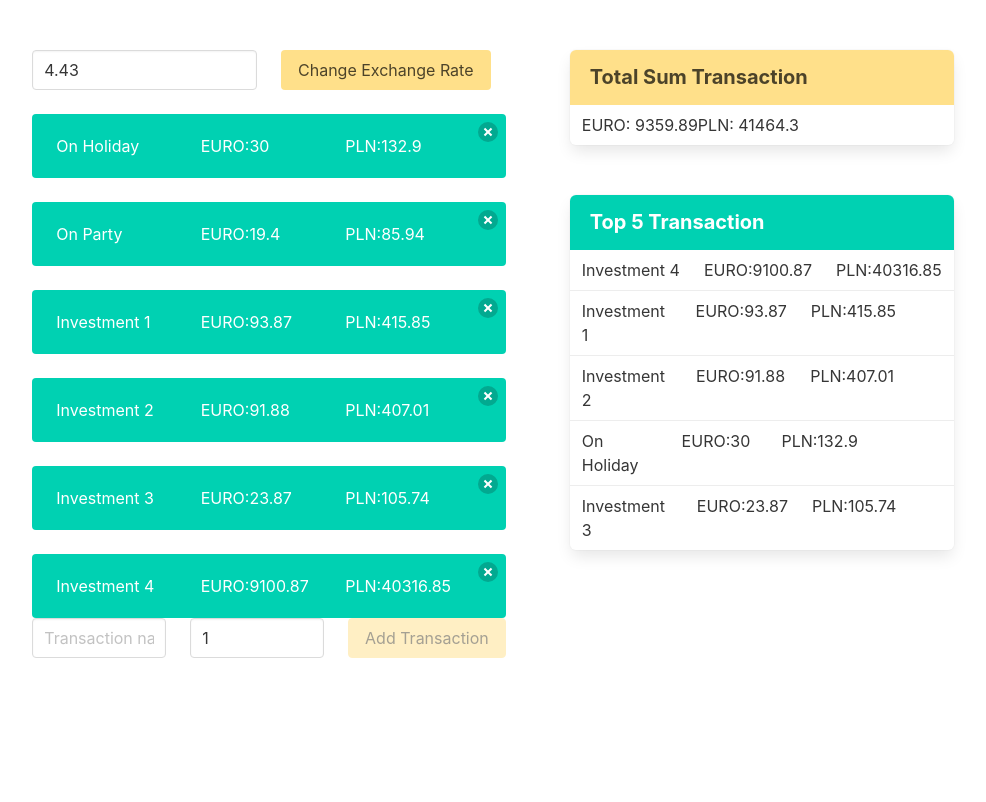
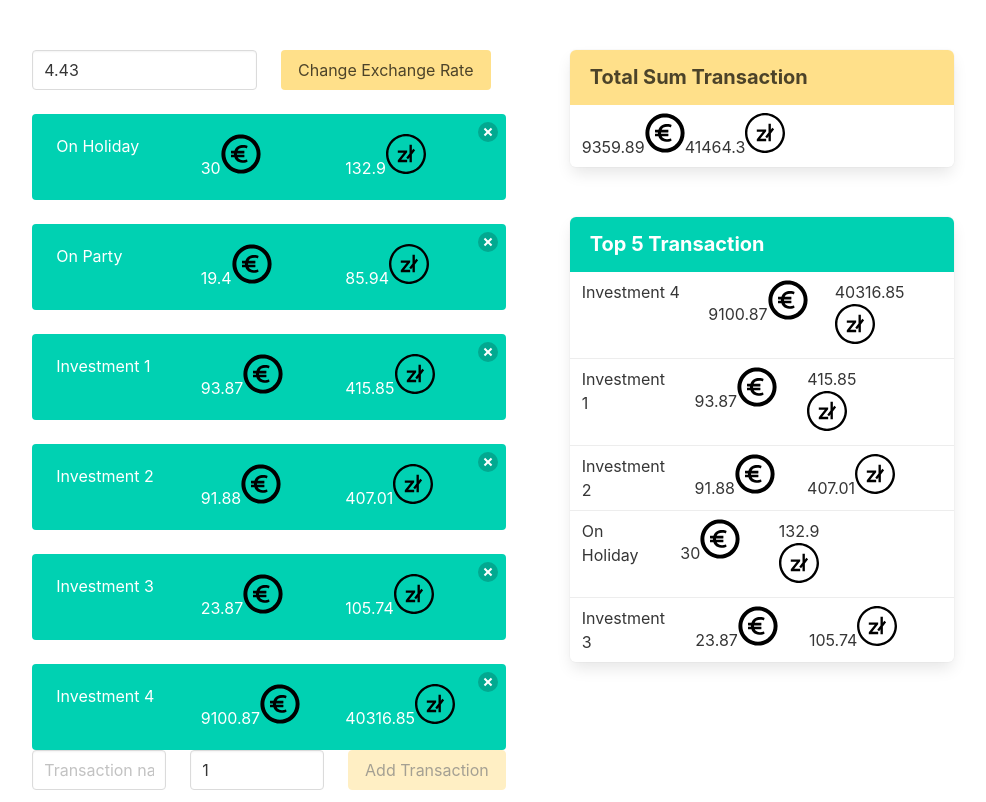
Before and after one commit to DrazekKD/cantor, a React (Create React App) app: page / in a window 1280 px wide. Shown: the top 802 px of the page, without its empty margins (147-1133 px from the left). Built offline with nearby package versions, Linux system fonts and the light colour scheme.

Commit message:
add zloty and euro icon

```diff
--- a/src/transactions/components/InformationTransaction/InformationTransaction.js
+++ b/src/transactions/components/InformationTransaction/InformationTransaction.js
@@ -1,19 +1,21 @@
 import React from 'react'
 import ConvertValue from "../ConvertValue/ConvertValue";
-
+import euroLogo from '../../../img/euro.svg'
+import zlotyLogo from '../../../img/zloty.svg'
 const InformationTransaction = (props) =>
 	<div className="columns">
 		<div className="column">{props.name}</div>
-		<div className="column">EURO:
+		<div className="column">
 			<ConvertValue
 				amountEuro={props.amountEuro}/>
+			<img src={euroLogo} alt="" width={40} height={40}/>
 		</div>
 		<div className="column">
-			PLN:
 			<ConvertValue
 				amountEuro={props.amountEuro}
 				exchangeRate={props.exchangeRate}
 			/>
+			<img src={zlotyLogo} alt="" width={40} height={40}/>
 		</div>
 	</div>
 
--- a/src/transactions/components/SumTransactions/SumTransactions.js
+++ b/src/transactions/components/SumTransactions/SumTransactions.js
@@ -2,6 +2,8 @@ import React from 'react'
 import {useSelector} from "react-redux";
 import ConvertValue from "../ConvertValue/ConvertValue";
 import './SumTransactions.scss'
+import euroLogo from '../../../img/euro.svg'
+import zlotyLogo from '../../../img/zloty.svg'
 
 const SumTransactions = () => {
 	const transactions = useSelector(state => state.transactions.list);
@@ -17,16 +19,16 @@ const SumTransactions = () => {
 					</p>
 					<div className="panel-block is-flex">
 						<div>
-							<span>EURO: </span>
 							<ConvertValue
 								amountEuro={sumEuroAllTransactions}/>
+							<img src={euroLogo} alt="" width={40} height={40}/>
 						</div>
 						<div>
-							<span>PLN: </span>
 							<ConvertValue
 								amountEuro={sumEuroAllTransactions}
 								exchangeRate={exchangeRate}
 							/>
+							<img src={zlotyLogo} alt=""  width={40} height={40}/>
 						</div>
 					</div>
 				</article>
```
Also changed, not shown: src/img/euro.svg (added), src/img/zloty.svg (added).
